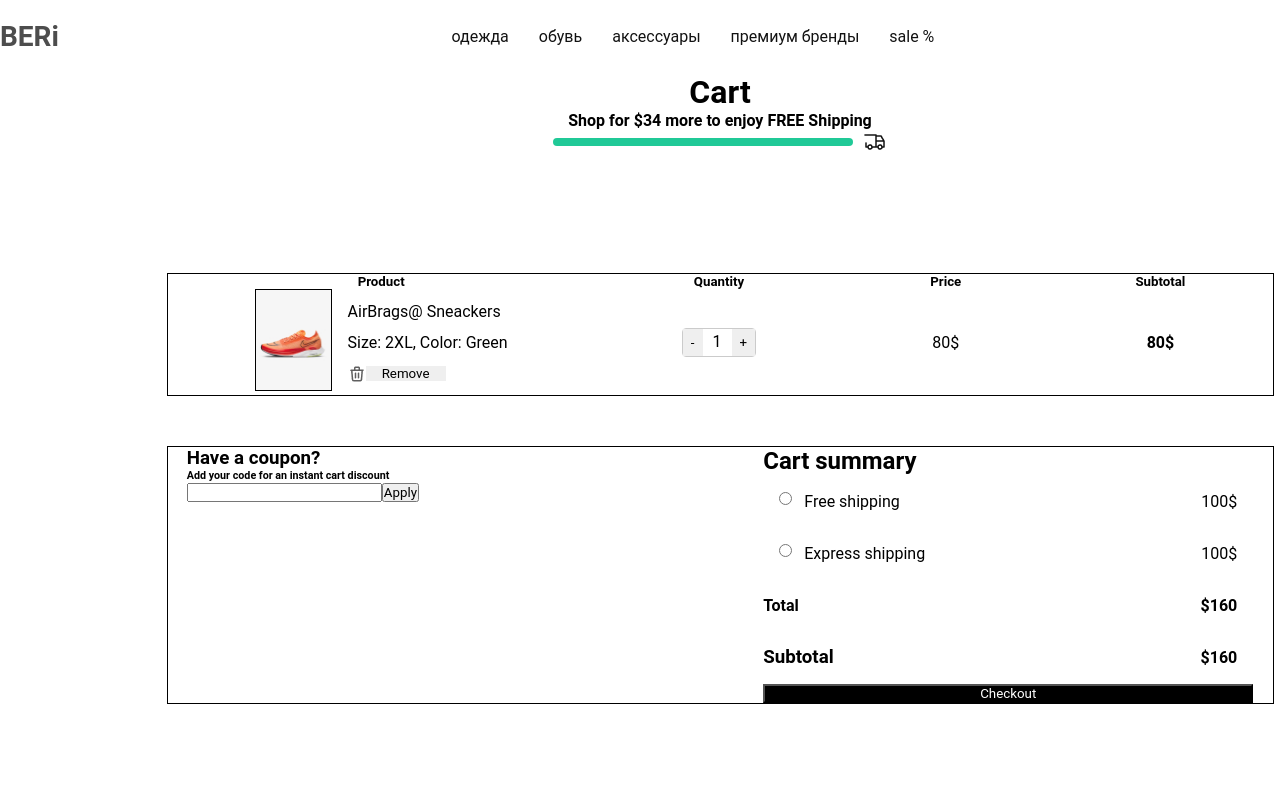
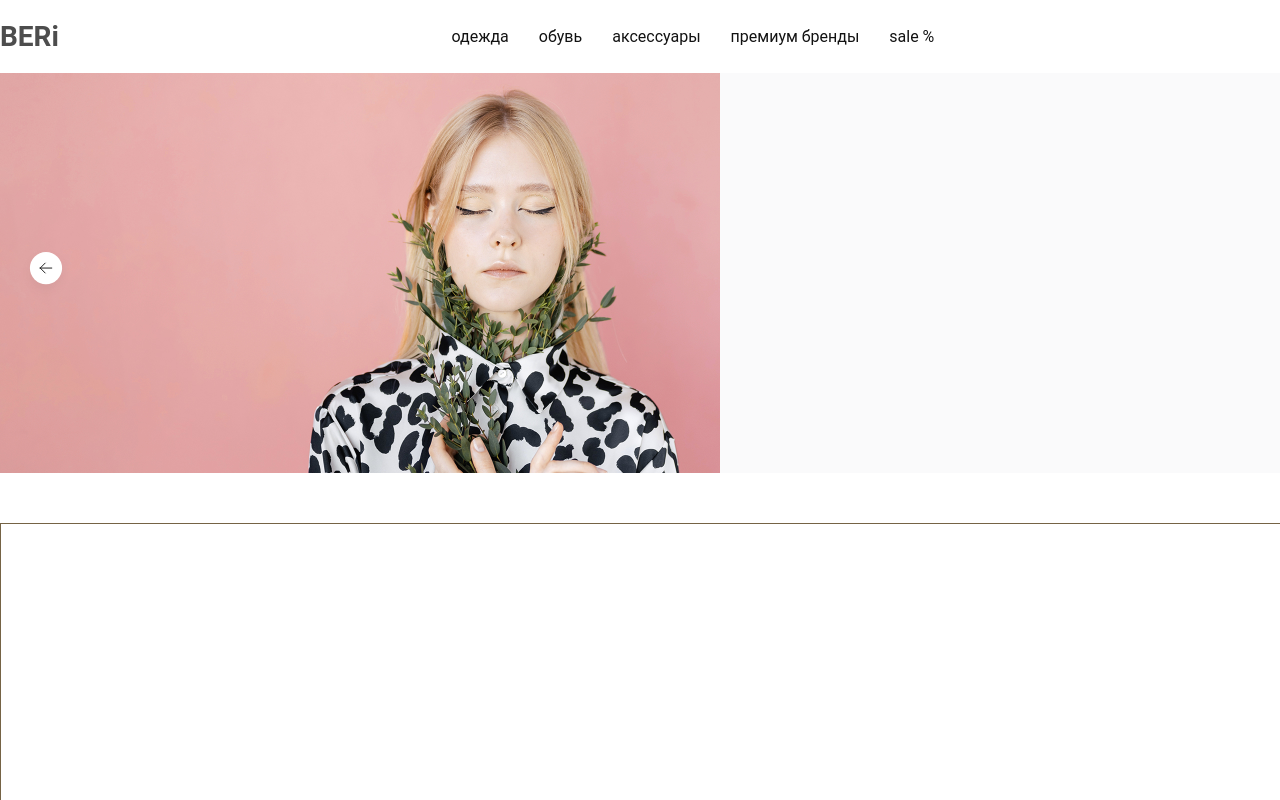
Before and after one commit to Kaipaeff/BERi, a React (Create React App) app in the folder client/: page / in a window 1280 px wide. Shown: the top 800 px of the page. Built offline with nearby package versions, Linux system fonts and the light colour scheme.

Commit message:
some changes

```diff
--- a/client/src/App.tsx
+++ b/client/src/App.tsx
@@ -24,7 +24,7 @@ function App() {
     <div className={style.wrapper}>
 
       <Navbar />
-       <ShopCart />
+      {/* <ShopCart /> */}
       <Footer />
       {/* <hr /> */}
 
@@ -43,11 +43,15 @@ function App() {
           <Route path='/brands' element={<Brands/>}/>
           <Route path='/sale' element={<Sale/>}/>
           <Route path='/favorites' element={<Favorites/>}/>
-               <Route path="/aboutus" element={<AboutUs />} />
-        <Route path="/privacypolicy" element={<PrivacyPolicy />} />
-        <Route path="/termsandconditions" element={<TermsAndConditions />} />
-        <Route path="/contactus" element={<ContactUs />} />
+          <Route path="/aboutus" element={<AboutUs />} />
+          <Route path="/privacypolicy" element={<PrivacyPolicy />} />
+          <Route path="/termsandconditions" element={<TermsAndConditions />} />
+          <Route path="/contactus" element={<ContactUs />} />
+          <Route path="/cart" element={<ShopCart />} />
+
         </Routes>
+
+
       </div>
 
     </div>
--- a/client/src/index.tsx
+++ b/client/src/index.tsx
@@ -1,11 +1,9 @@
-import React from 'react';
 import ReactDOM from 'react-dom/client';
 import { BrowserRouter } from 'react-router-dom';
 import { Provider } from 'react-redux';
 import { store } from './redux/store/store';
 
 import App from './App';
-import { BrowserRouter } from 'react-router-dom';
 
 
 const root = ReactDOM.createRoot(
```
